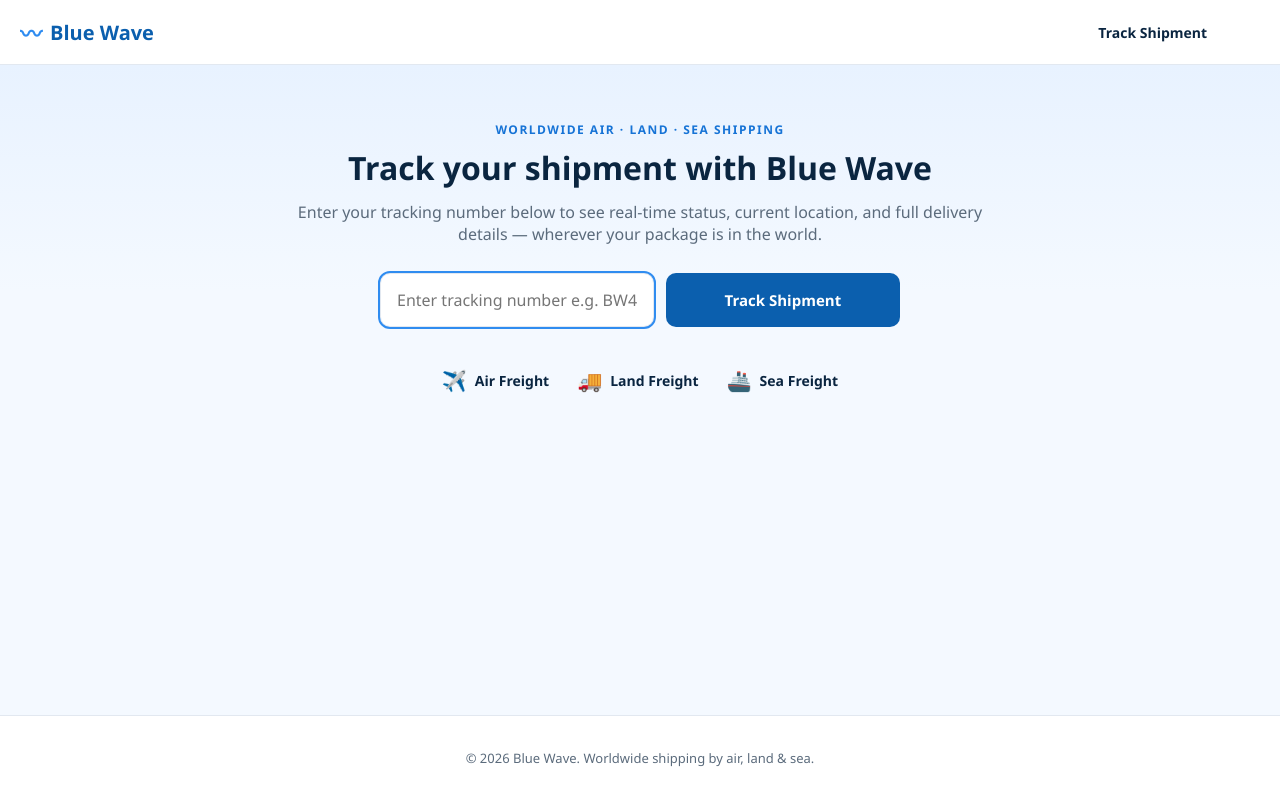
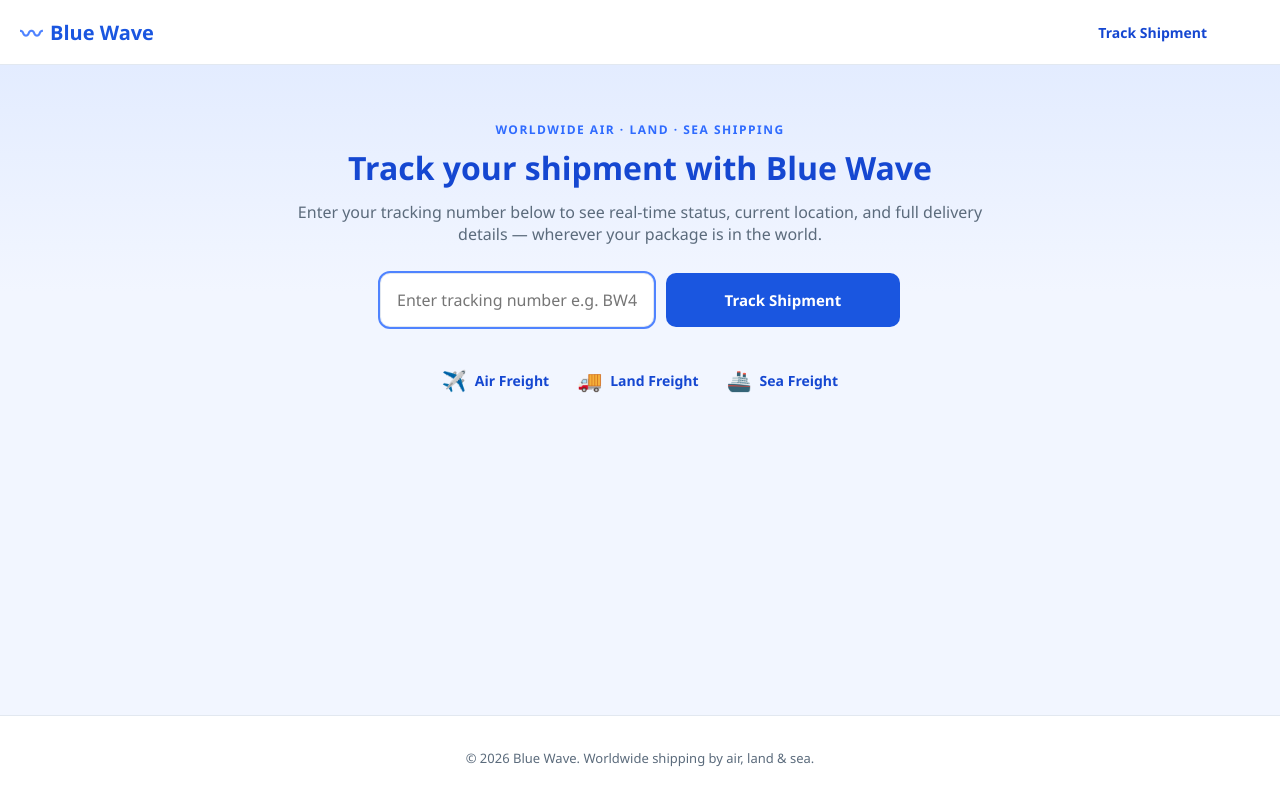
Before and after one commit to lokerwr/blue-wave-app, a React (Vite) app: page / in a window 1280 px wide. Built offline with nearby package versions, Linux system fonts and the light colour scheme; no server answers.

Commit message:
Update index.css

```diff
--- a/src/index.css
+++ b/src/index.css
@@ -1,10 +1,10 @@
 :root {
-  --bw-blue-900: #0a2540;
-  --bw-blue-700: #0b5fae;
-  --bw-blue-600: #1673d6;
-  --bw-blue-500: #2f8cf0;
-  --bw-blue-100: #e8f2ff;
-  --bw-blue-50: #f4f9ff;
+  --bw-blue-900: #1547d1;
+  --bw-blue-700: #1a56e0;
+  --bw-blue-600: #2f6bff;
+  --bw-blue-500: #4f83ff;
+  --bw-blue-100: #e3ecff;
+  --bw-blue-50: #f2f6ff;
   --bw-white: #ffffff;
   --bw-gray-600: #5b6b7c;
   --bw-gray-400: #94a3b8;
```
